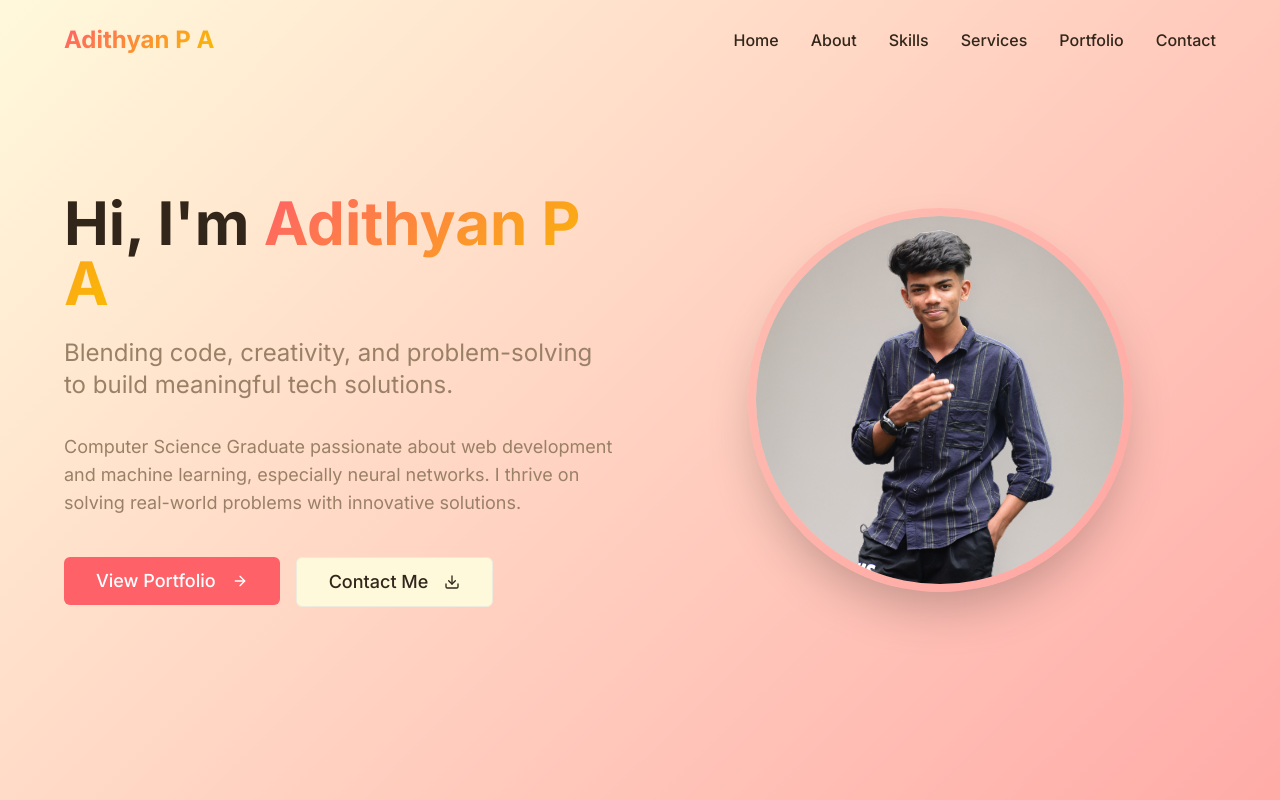
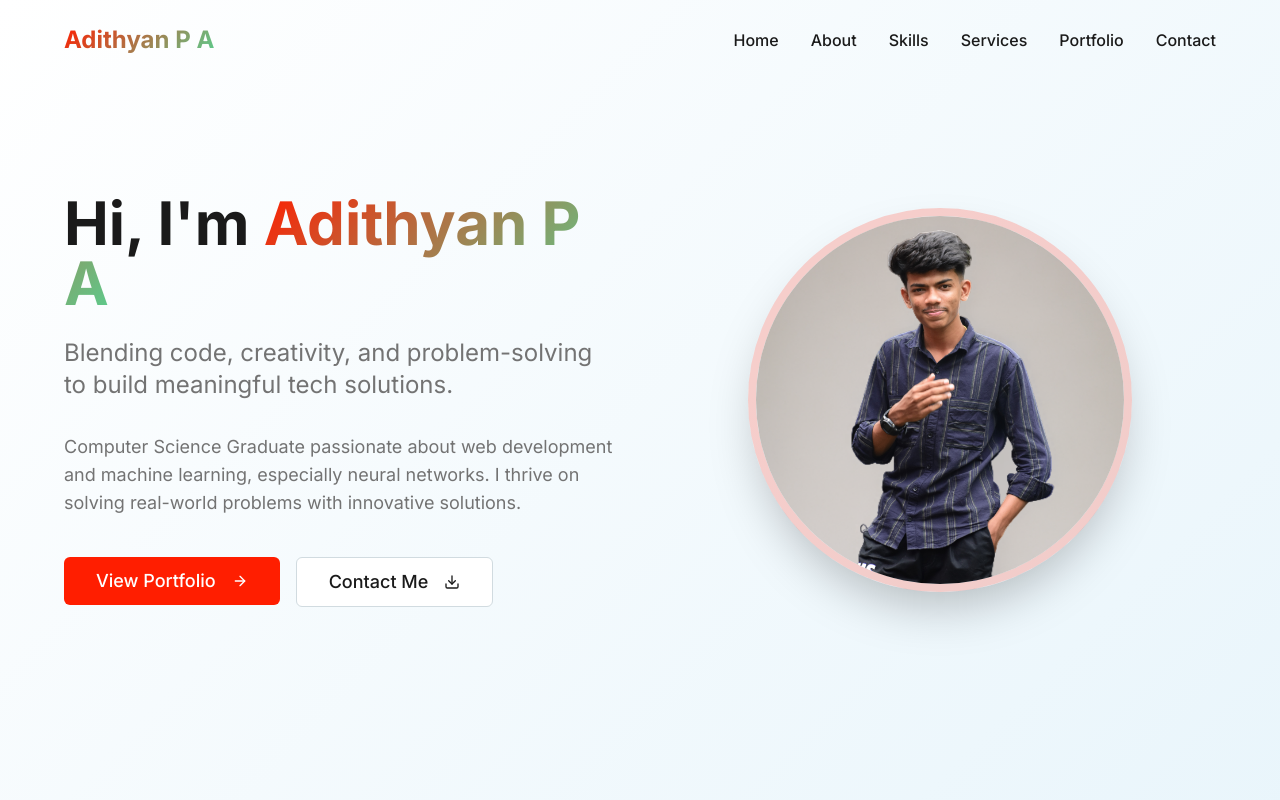
Before and after one commit to adithyan666/adithyan-portfolio-showcase-online, a React (Vite) app: page / in a window 1280 px wide. Shown: the top 800 px of the page. Built offline with nearby package versions, Linux system fonts and the light colour scheme.

Commit message:
Update color scheme
Replace the current color scheme with a new one, including white background, Brightly Orange, Dimly Blue, and Alert/Highlight Green.

```diff
--- a/src/index.css
+++ b/src/index.css
@@ -9,39 +9,38 @@ All colors MUST be HSL.
 @layer base {
   :root {
     /* Portfolio Color Palette */
-    --ragin-beige: 50 100% 93%;
-    --coral-pink: 357 100% 69%;
-    --sleuthe-yellow: 45 100% 49%;
-    --pink-leaf: 2 100% 83%;
+    --brightly-orange: 7 100% 50%;
+    --dimly-blue: 200 71% 95%;
+    --alert-green: 147 54% 58%;
 
     /* Design System Colors */
-    --background: var(--ragin-beige);
-    --foreground: 30 30% 15%;
+    --background: 0 0% 100%;
+    --foreground: 0 0% 10%;
 
     --card: 0 0% 100%;
-    --card-foreground: 30 30% 15%;
+    --card-foreground: 0 0% 10%;
 
     --popover: 0 0% 100%;
-    --popover-foreground: 30 30% 15%;
+    --popover-foreground: 0 0% 10%;
 
-    --primary: var(--coral-pink);
+    --primary: var(--brightly-orange);
     --primary-foreground: 0 0% 100%;
 
-    --secondary: var(--pink-leaf);
-    --secondary-foreground: 30 30% 15%;
+    --secondary: var(--dimly-blue);
+    --secondary-foreground: 0 0% 10%;
 
-    --muted: 50 50% 95%;
-    --muted-foreground: 30 20% 50%;
+    --muted: 200 20% 92%;
+    --muted-foreground: 0 0% 45%;
 
-    --accent: var(--sleuthe-yellow);
-    --accent-foreground: 30 30% 15%;
+    --accent: var(--alert-green);
+    --accent-foreground: 0 0% 10%;
 
     --destructive: 0 84.2% 60.2%;
     --destructive-foreground: 0 0% 100%;
 
-    --border: 50 30% 85%;
-    --input: 50 30% 90%;
-    --ring: var(--coral-pink);
+    --border: 200 20% 85%;
+    --input: 200 20% 85%;
+    --ring: var(--brightly-orange);
 
     --radius: 0.5rem;
 
@@ -63,33 +62,33 @@ All colors MUST be HSL.
   }
 
   .dark {
-    --background: 222.2 84% 4.9%;
-    --foreground: 210 40% 98%;
+    --background: 0 0% 8%;
+    --foreground: 0 0% 95%;
 
-    --card: 222.2 84% 4.9%;
-    --card-foreground: 210 40% 98%;
+    --card: 0 0% 12%;
+    --card-foreground: 0 0% 95%;
 
-    --popover: 222.2 84% 4.9%;
-    --popover-foreground: 210 40% 98%;
+    --popover: 0 0% 12%;
+    --popover-foreground: 0 0% 95%;
 
-    --primary: 210 40% 98%;
-    --primary-foreground: 222.2 47.4% 11.2%;
+    --primary: var(--brightly-orange);
+    --primary-foreground: 0 0% 100%;
 
-    --secondary: 217.2 32.6% 17.5%;
-    --secondary-foreground: 210 40% 98%;
+    --secondary: 200 30% 20%;
+    --secondary-foreground: 0 0% 95%;
 
-    --muted: 217.2 32.6% 17.5%;
-    --muted-foreground: 215 20.2% 65.1%;
+    --muted: 0 0% 15%;
+    --muted-foreground: 0 0% 65%;
 
-    --accent: 217.2 32.6% 17.5%;
-    --accent-foreground: 210 40% 98%;
+    --accent: var(--alert-green);
+    --accent-foreground: 0 0% 10%;
 
     --destructive: 0 62.8% 30.6%;
-    --destructive-foreground: 210 40% 98%;
+    --destructive-foreground: 0 0% 95%;
 
-    --border: 217.2 32.6% 17.5%;
-    --input: 217.2 32.6% 17.5%;
-    --ring: 212.7 26.8% 83.9%;
+    --border: 0 0% 20%;
+    --input: 0 0% 20%;
+    --ring: var(--brightly-orange);
     --sidebar-background: 240 5.9% 10%;
     --sidebar-foreground: 240 4.8% 95.9%;
     --sidebar-primary: 224.3 76.3% 48%;
@@ -115,14 +114,14 @@ All colors MUST be HSL.
 @layer utilities {
   /* Portfolio-specific animations and utilities */
   .gradient-text {
-    background: linear-gradient(135deg, hsl(var(--coral-pink)), hsl(var(--sleuthe-yellow)));
+    background: linear-gradient(135deg, hsl(var(--brightly-orange)), hsl(var(--alert-green)));
     background-clip: text;
     -webkit-background-clip: text;
     -webkit-text-fill-color: transparent;
   }
 
   .hero-gradient {
-    background: linear-gradient(135deg, hsl(var(--ragin-beige)), hsl(var(--pink-leaf)));
+    background: linear-gradient(135deg, hsl(var(--background)), hsl(var(--dimly-blue)));
   }
 
   .section-padding {
--- a/tailwind.config.ts
+++ b/tailwind.config.ts
@@ -22,10 +22,9 @@ export default {
 				'sans': ['Inter', 'system-ui', '-apple-system', 'sans-serif'],
 			},
 			colors: {
-				'ragin-beige': 'hsl(var(--ragin-beige))',
-				'coral-pink': 'hsl(var(--coral-pink))',
-				'sleuthe-yellow': 'hsl(var(--sleuthe-yellow))',
-				'pink-leaf': 'hsl(var(--pink-leaf))',
+				'brightly-orange': 'hsl(var(--brightly-orange))',
+				'dimly-blue': 'hsl(var(--dimly-blue))',
+				'alert-green': 'hsl(var(--alert-green))',
 				border: 'hsl(var(--border))',
 				input: 'hsl(var(--input))',
 				ring: 'hsl(var(--ring))',
```
